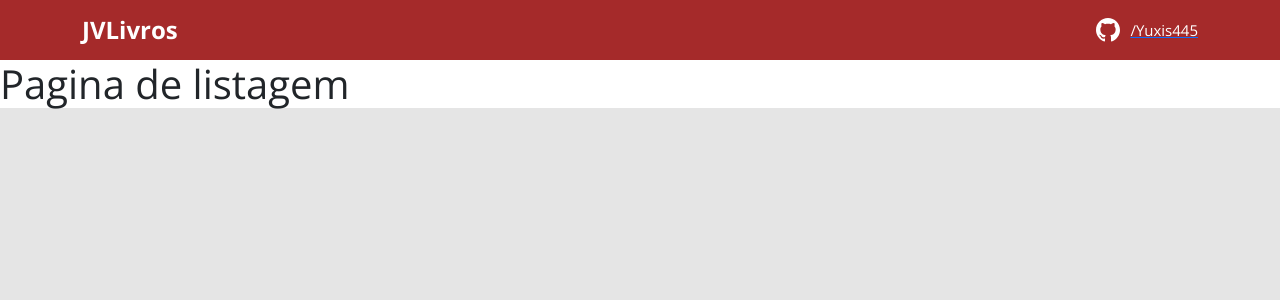
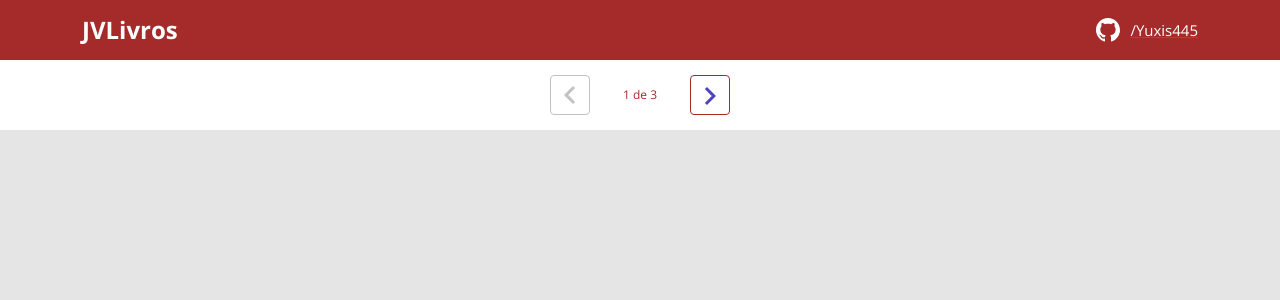
Before and after one commit to Yuxis445/JVLivros, a React (Create React App) app in the folder frontend/: page / in a window 1280 px wide. Shown: the top 300 px of the page. Built offline with nearby package versions, Linux system fonts and the light colour scheme.

Commit message:
pagination layout

```diff
--- /dev/null
+++ b/frontend/src/assets/components/Pagination/index.tsx
@@ -0,0 +1,22 @@
+import{ ReactComponent as Arrow} from "assets/img/Vector.svg";
+import "./styles.css";
+
+function Pagination() {
+
+    return (
+        <div className="dsmovie-pagination-container">
+            <div className="dsmovie-pagination-box">
+                <button className="dsmovie-pagination-button" disabled={true} >
+                    <Arrow />
+                </button>
+                <p>{`${1} de ${3}`}</p>
+                <button className="dsmovie-pagination-button" disabled={false} >
+                    <Arrow className="dsmovie-flip-horizontal" />
+                </button>
+            </div>
+        </div>
+
+    );
+}
+
+export default Pagination;
--- /dev/null
+++ b/frontend/src/assets/components/Pagination/styles.css
@@ -0,0 +1,53 @@
+.dsmovie-pagination-container {
+    padding: 15px 0;
+    display: flex;
+    justify-content: center;
+    align-items: center;
+}
+
+.dsmovie-pagination-box {
+    width: 180px;
+    display: flex;
+    justify-content: space-between;
+    align-items: center;
+}
+
+.dsmovie-pagination-box form {
+    width: 100%;
+    display: flex;
+}
+
+.dsmovie-pagination-button {
+    width: 40px;
+    height: 40px;
+    border-radius: 4px;
+    background-color: #fff;
+    display: flex;
+    justify-content: center;
+    align-items: center;
+    border: 1px solid brown;
+    cursor: pointer;
+}
+
+.dsmovie-pagination-button svg {
+    filter: brightness(0) saturate(100%) invert(26%) sepia(19%) saturate(7395%) hue-rotate(234deg) brightness(89%) contrast(92%);
+}
+
+.dsmovie-pagination-button:disabled {
+    border: 1px solid #c2c2c2;
+    cursor: unset;
+}
+
+.dsmovie-pagination-button:disabled svg {
+    filter: none;
+}
+
+.dsmovie-pagination-container p {
+    margin: 0;
+    font-size: 12px;
+    color: brown;
+}
+
+.dsmovie-flip-horizontal {
+    transform: rotate(180deg);
+}
--- a/frontend/src/pages/Listing/index.tsx
+++ b/frontend/src/pages/Listing/index.tsx
@@ -1,8 +1,10 @@
+import Pagination from "assets/components/Pagination";
+
 function Listing(){
 
     return(
-        <h1>Pagina de listagem</h1>
-    )
+        <Pagination />
+        )
 
 }
 
```
Also changed, not shown: frontend/src/assets/img/Vector (1).svg (added), frontend/src/assets/img/Vector.svg (added).
